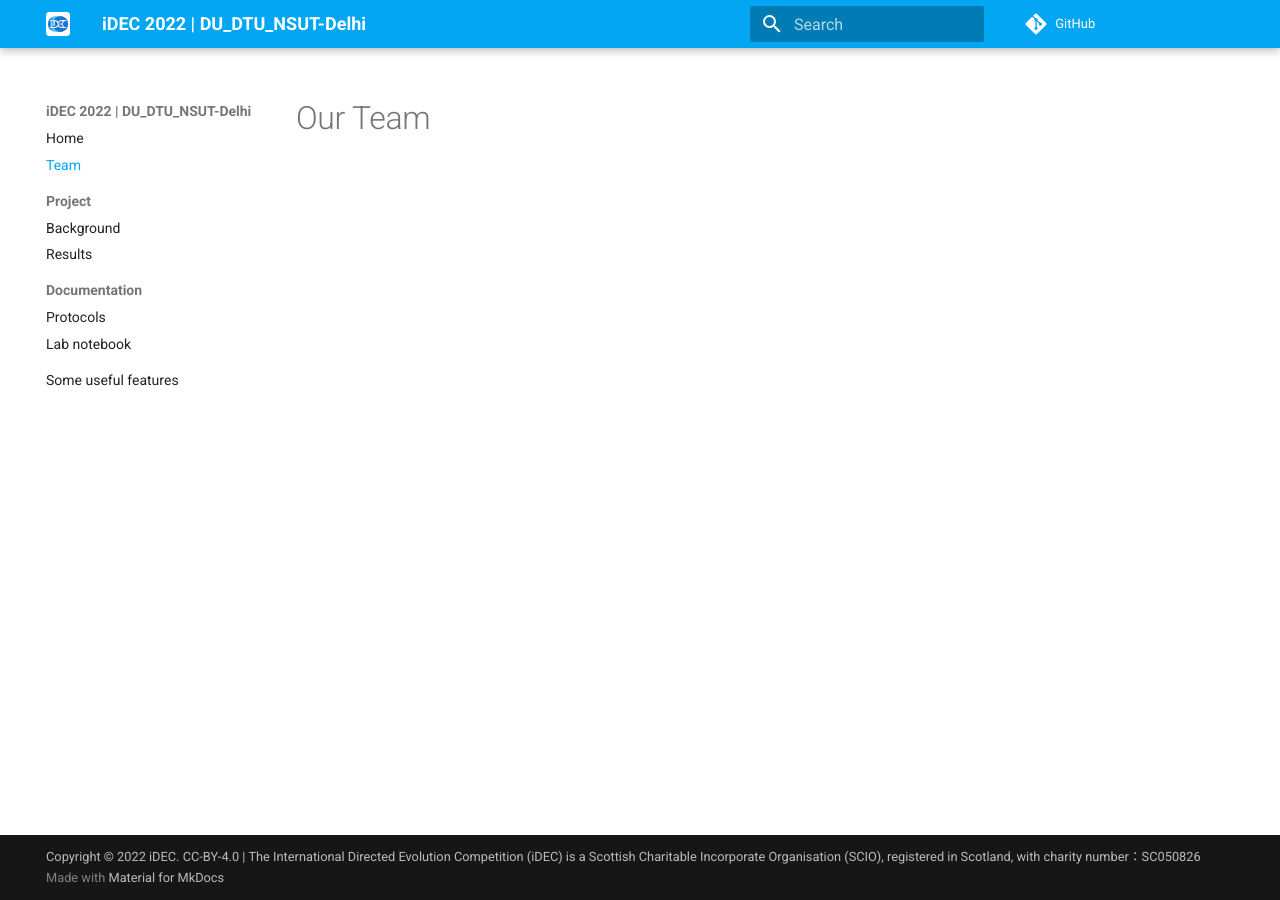
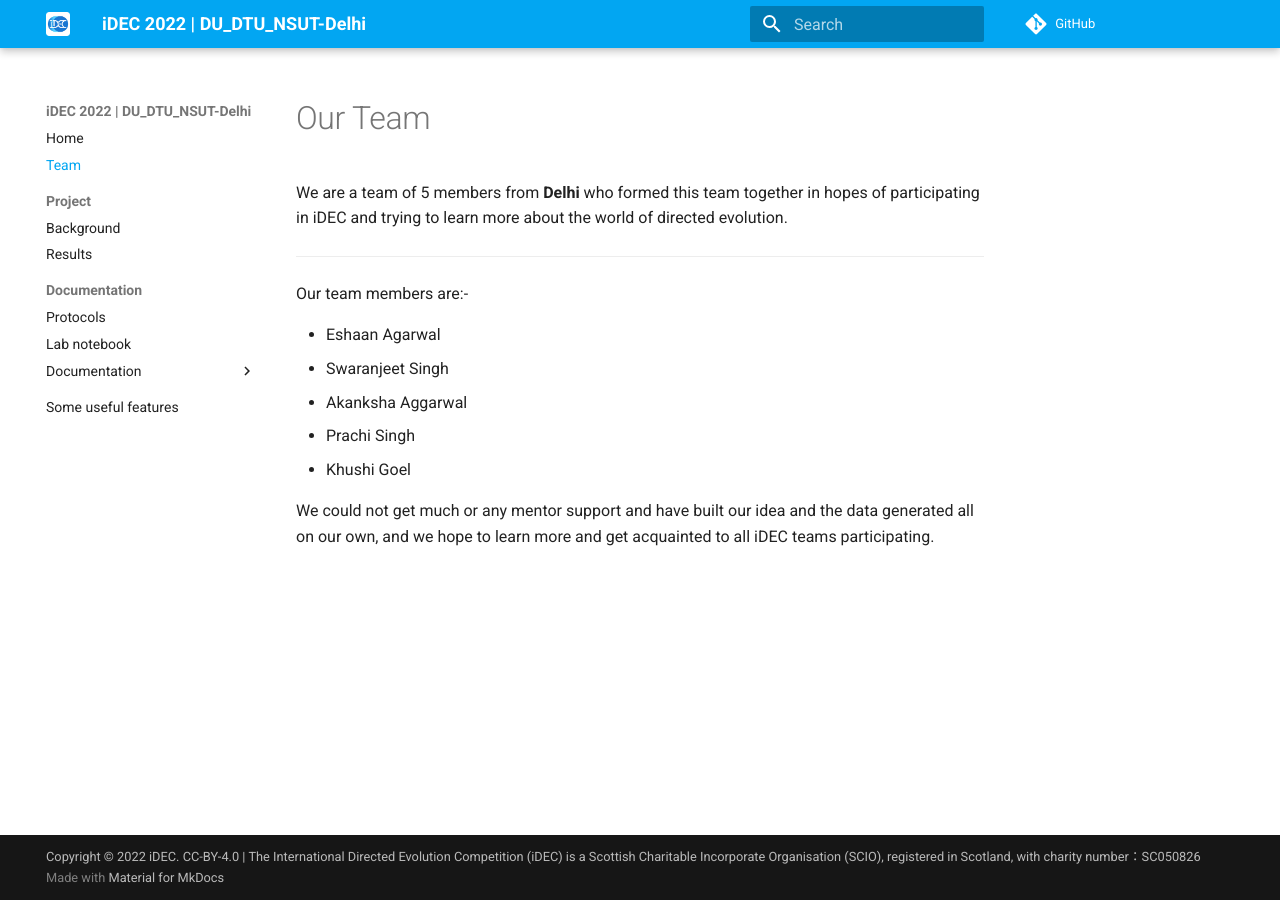
Before and after one commit to idec-teams/2022_DU_DTU_NSUT-Delhi, an MkDocs documentation site: the page built from docs/team.md, in a window 1280 px wide. Built offline with MkDocs 1.6.1 and Material for MkDocs 9.7.7, drawn with Linux system fonts in a browser that asks for light colours; comment, search, counter and statistics services are not loaded.

Commit message:
First attempt

```diff
--- a/docs/team.md
+++ b/docs/team.md
@@ -1 +1,12 @@
 # Our Team
+We are a team of 5 members from **Delhi** who formed this team together in hopes of participating in iDEC and trying to learn more about the world of directed evolution.
+***
+Our team members are:-
+
+* Eshaan Agarwal
+* Swaranjeet Singh
+* Akanksha Aggarwal
+* Prachi Singh
+* Khushi Goel
+
+We could not get much or any mentor support and have built our idea and the data generated all on our own, and we hope to learn more and get acquainted to all iDEC teams participating.
--- a/mkdocs.yml
+++ b/mkdocs.yml
@@ -47,4 +47,7 @@
   - Documentation:
       - Protocols: documentation/protocols.md
       - Lab notebook: documentation/notebook.md
+      - Documentation:
+          - Protocols: documentation/protocols.md
+          - Lab notebook: documentation/notebook.md
   - Some useful features: useful_features.md
```
Also changed, not shown: docs/project/results.md (+5 -0 lines), docs/re/All_mutations_tested.png (added), docs/re/dummy.png (added).
